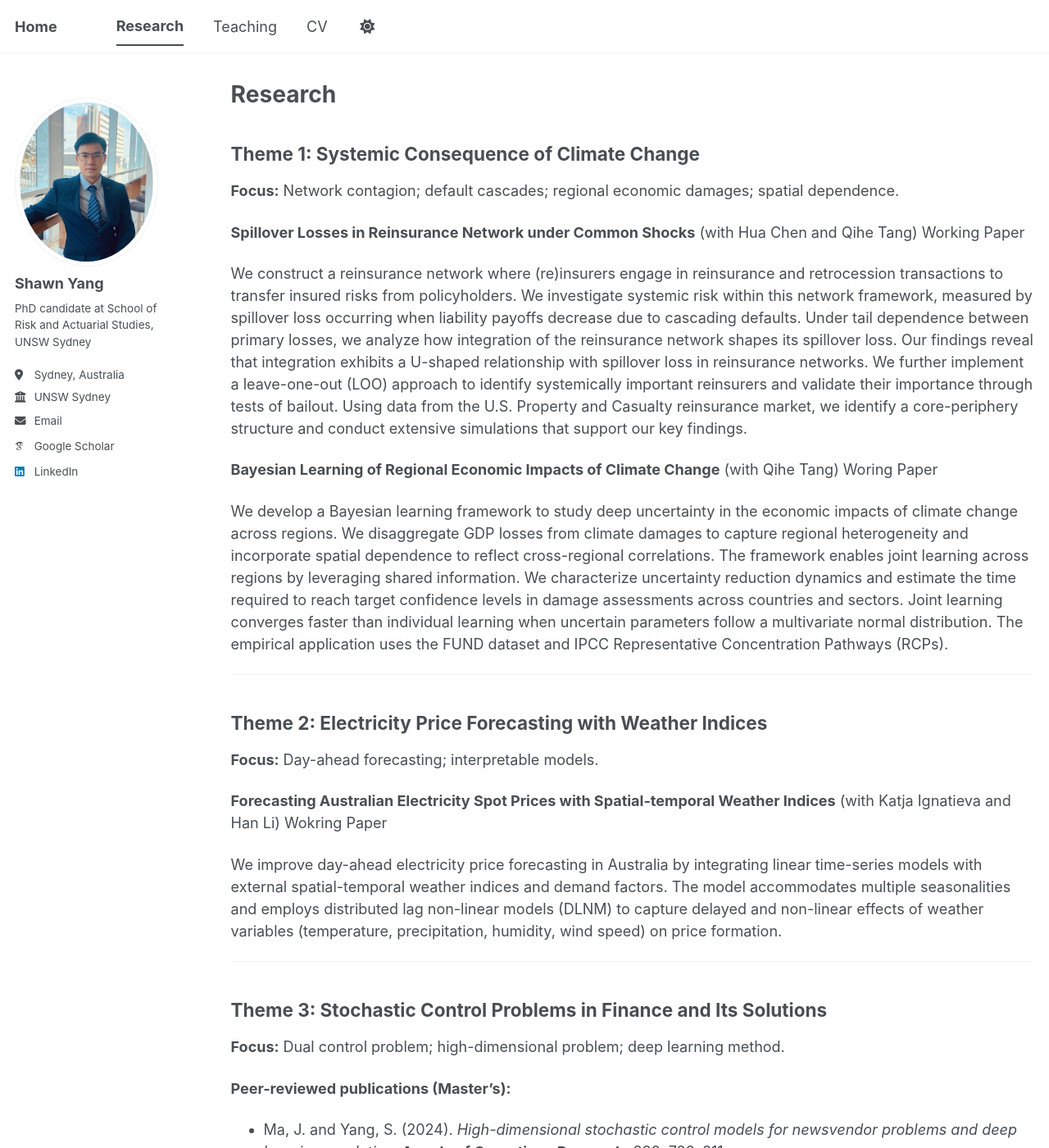
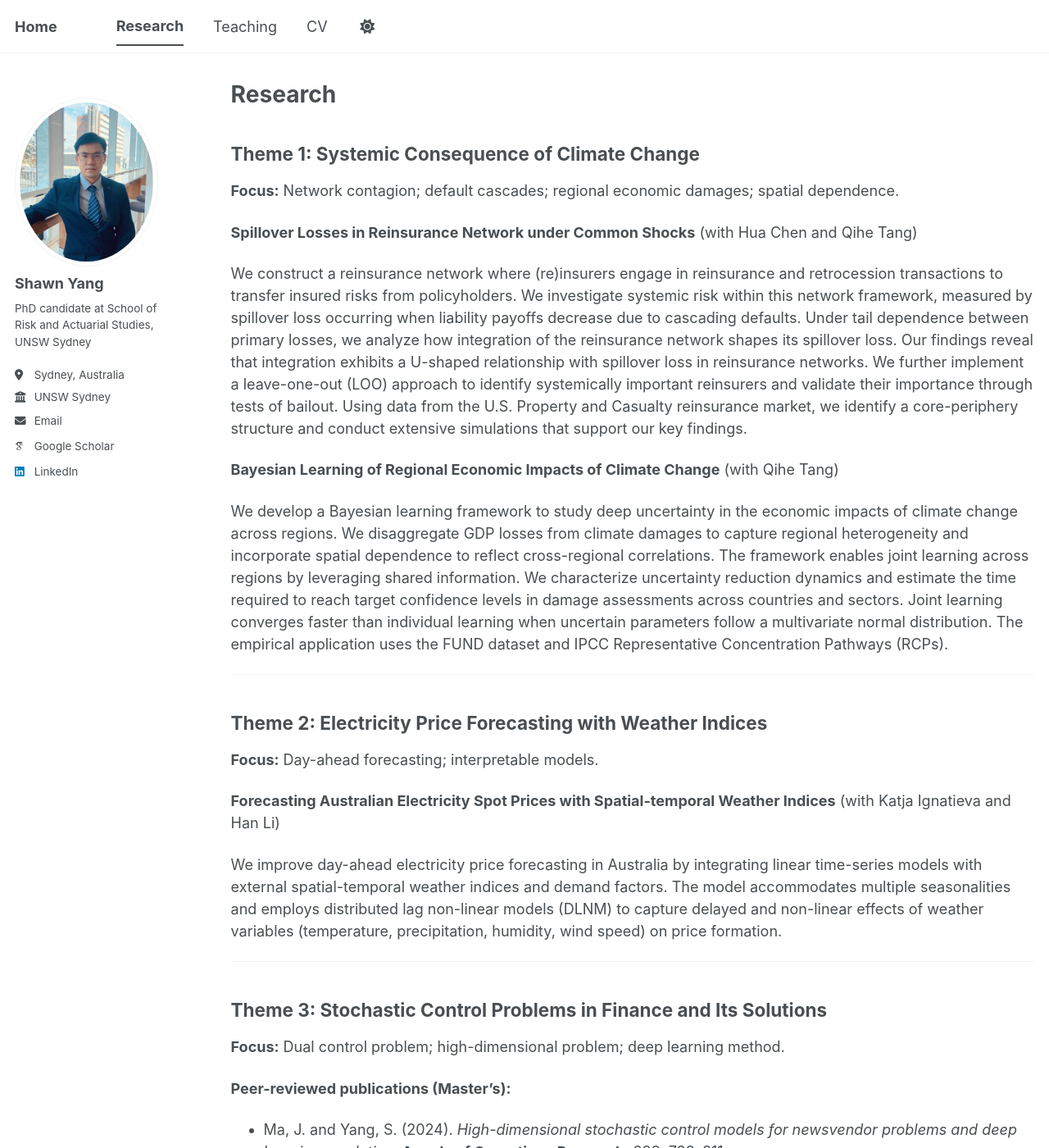
Before and after one commit to Shawnyangbest/Shawnyangbest, a Jekyll site: the page built from _pages/research.md, in a window 1280 px wide and 1400 px high. Shown: the whole window at 82% size. Built offline with Jekyll 4.4.1, drawn with Linux system fonts in a browser that asks for light colours; some web fonts are replaced; a script bundle is joined from its source files by our own code; library files that are not in the unit come from our copies.

Commit message:
Update research.md

```diff
--- a/_pages/research.md
+++ b/_pages/research.md
@@ -8,12 +8,12 @@ author_profile: True
 ## Theme 1: Systemic Consequence of Climate Change
 **Focus:** Network contagion; default cascades; regional economic damages; spatial dependence.
 
-**Spillover Losses in Reinsurance Network under Common Shocks** (with Hua Chen and Qihe Tang) Working Paper
+**Spillover Losses in Reinsurance Network under Common Shocks** (with Hua Chen and Qihe Tang)
 
 We construct a reinsurance network where (re)insurers engage in reinsurance and retrocession transactions to transfer insured risks from policyholders. We investigate systemic risk within this network framework, measured by spillover loss occurring when liability
 payoffs decrease due to cascading defaults. Under tail dependence between primary losses, we analyze how integration of the reinsurance network shapes its spillover loss. Our findings reveal that integration exhibits a U-shaped relationship with spillover loss in reinsurance networks. We further implement a leave-one-out (LOO) approach to identify systemically important reinsurers and validate their importance through tests of bailout. Using data from the U.S. Property and Casualty reinsurance market, we identify a core-periphery structure and conduct extensive simulations that support our key findings.
 
-**Bayesian Learning of Regional Economic Impacts of Climate Change** (with Qihe Tang) Woring Paper
+**Bayesian Learning of Regional Economic Impacts of Climate Change** (with Qihe Tang)
 
 We develop a Bayesian learning framework to study deep uncertainty in the economic impacts of climate change across regions. We disaggregate GDP losses from climate damages to capture regional heterogeneity and incorporate spatial dependence to reflect cross-regional correlations. The framework enables joint learning across regions by leveraging shared information. We characterize uncertainty reduction dynamics and estimate the time required to reach target confidence levels in damage assessments across countries and sectors. Joint learning converges faster than individual learning when uncertain parameters follow a multivariate normal distribution. The empirical application uses the FUND dataset and IPCC Representative Concentration Pathways (RCPs).
 
@@ -22,7 +22,7 @@ We develop a Bayesian learning framework to study deep uncertainty in the econom
 ## Theme 2: Electricity Price Forecasting with Weather Indices
 **Focus:** Day-ahead forecasting; interpretable models.
 
-**Forecasting Australian Electricity Spot Prices with Spatial-temporal Weather Indices** (with Katja Ignatieva and Han Li) Wokring Paper
+**Forecasting Australian Electricity Spot Prices with Spatial-temporal Weather Indices** (with Katja Ignatieva and Han Li)
 
 We improve day-ahead electricity price forecasting in Australia by integrating linear time-series models with external spatial-temporal weather indices and demand factors. The model accommodates multiple seasonalities and employs distributed lag non-linear models (DLNM) to capture delayed and non-linear effects of weather variables (temperature, precipitation, humidity, wind speed) on price formation.
 
```
